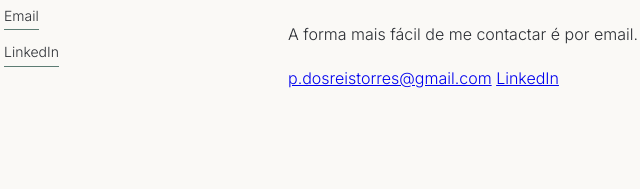
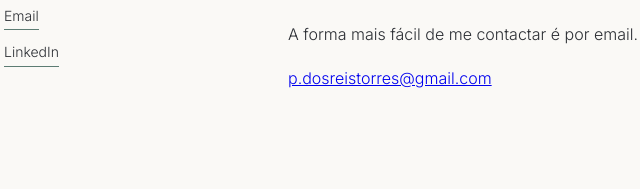
Before and after one commit to DosReisTorres/dosreistorres.github.io, a plain HTML site: page Contacto.html in a window 1280 px wide. Shown: the part 248-437 px from the top of the page, 216-856 px from the left. Drawn offline with nearby package versions, Linux system fonts and the light colour scheme.

Commit message:
Update Contacto.html

```diff
--- a/Contacto.html
+++ b/Contacto.html
@@ -33,8 +33,8 @@
       </p>
       <div class="links">
         <a href="mailto:p.dosreistorres@gmail.com">p.dosreistorres@gmail.com</a>
-        <a href="https://linkedin.com/in/oteuperfil">LinkedIn</a>
-      </div>
+
+    </div>
     </div>
 
   </div>
```
